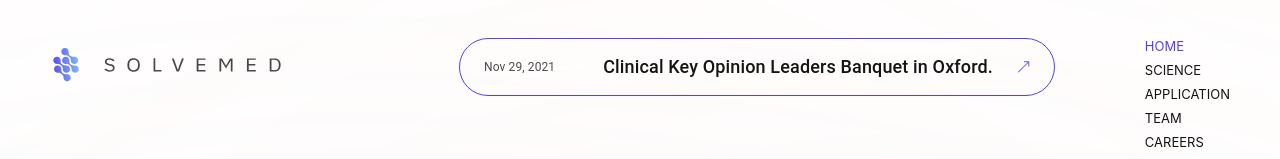
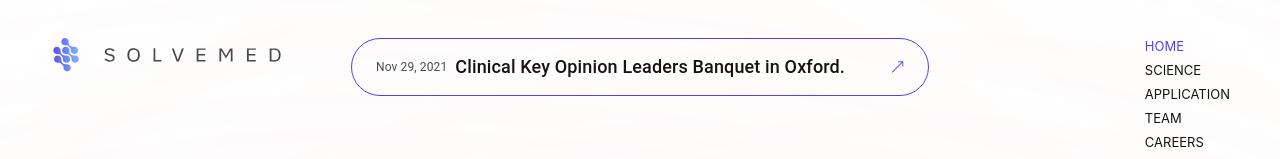
Before and after one commit to EniuK/solvemedTest, a Next.js app: page / in a window 1280 px wide. Shown: the top 159 px of the page. Built offline with nearby package versions, Linux system fonts and the light colour scheme.

Commit message:
feat: Science carousel autoplay, fix: Align header link

```diff
--- a/src/components/header.tsx
+++ b/src/components/header.tsx
@@ -27,9 +27,9 @@ const Header = () => {
   const handleMenuClose = () => setMenuAnchorEl(null);
 
   return (
-    <Stack flexDirection="row" justifyContent="flex-start" alignItems="center" mb="145px" flexWrap="wrap">
+    <Stack flexDirection="row" justifyContent="flex-start" alignItems="center" mb="145px" flexWrap="wrap" position="relative">
       <Link href="/" passHref>
-        <a>
+        <a style={{ zIndex: 101 }}>
           <Image src="/icons/logo.svg" alt="logo" width="234" height="34.5" />
         </a>
       </Link>
@@ -39,6 +39,8 @@ const Header = () => {
           href="https://google.com"
           display="flex"
           justifyContent="space-between"
+          alignItems="center"
+          textAlign="center"
           px={3}
           py={2}
           border={`1px solid ${theme.palette.secondary.main}`}
@@ -47,13 +49,19 @@ const Header = () => {
           target="_blank"
           rel="noopener"
           mx="auto"
+          position="absolute"
+          left={0}
+          right={0}
+          top={{ xs: 50, lg: 0 }}
+          maxWidth="578px"
+          zIndex={101}
         >
-          <Typography fontSize="12px" color="secondary.light">
-            Nov 29, 2021
-          </Typography>
-          <Typography variant="h6" ml={6} mr={3}>
-            Clinical Key Opinion Leaders Banquet in Oxford.
-          </Typography>
+          <Stack mr={2} flexDirection={{ xs: "column", md: "row" }} alignItems="center">
+            <Typography fontSize="12px" color="secondary.light" mr={1}>
+              Nov 29, 2021
+            </Typography>
+            <Typography variant="h6">Clinical Key Opinion Leaders Banquet in Oxford.</Typography>
+          </Stack>
           <Image src="/icons/arrow-top-right.svg" alt="Arrow top right" width="13" height="12" />
         </LinkMUI>
       )}
```
Also changed, not shown: src/pages/science.module.css (+13 -0 lines), src/pages/science.tsx (+18 -12 lines).
